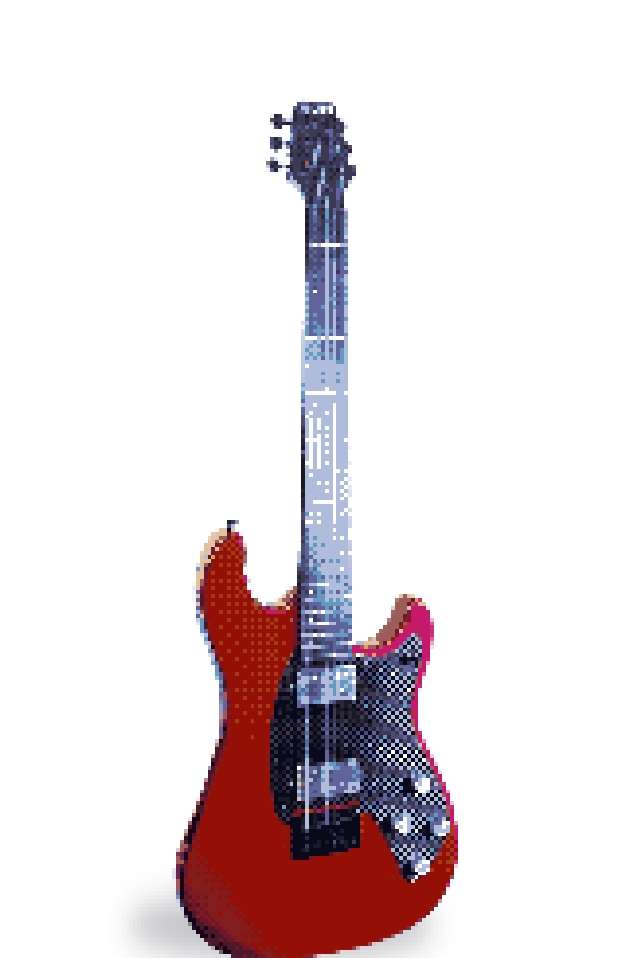
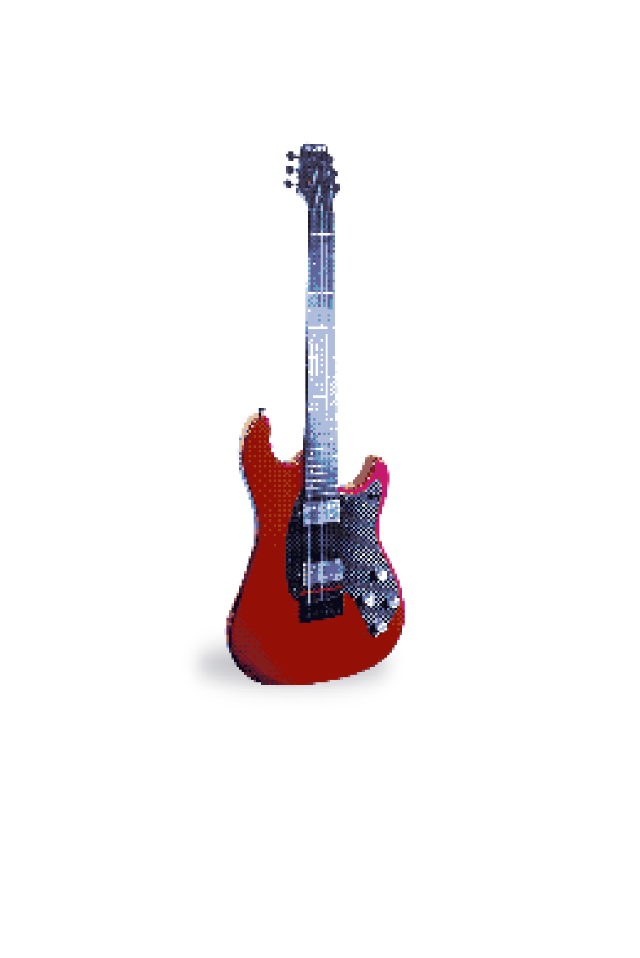
Before and after one commit to brewedbymi/brewedbymi.github.io, a plain HTML site: page index.html in a window 1280 px wide. Shown: the top 958 px of the page, without its empty margins (327-967 px from the left). After the commit the page ends 816 px from the top, so only its background shows below. Drawn offline with Linux system fonts and the light colour scheme.

Commit message:
Update index.html

```diff
--- a/index.html
+++ b/index.html
@@ -4,11 +4,23 @@
     <meta charset="UTF-8">
     <meta name="viewport" content="width=device-width, initial-scale=1.0">
     <title>website</title>
+    <style>
+        .center-image {
+            display: flex;
+            justify-content: center;
+            align-items: center;
+            height: 100vh;
+        }
+        .center-image img {
+            max-width: 50%; /* Adjust the size as needed */
+            height: auto;
+        }
+    </style>
 </head>
 <body>
     <!-- existing content above -->
-    <div style="text-align: center; margin: 20px 0;">
-        <img src="images/welcome.png" alt="Welcome Image" style="max-width: 100%; height: auto;">
+    <div class="center-image">
+        <img src="images/welcome.png" alt="Welcome Image">
     </div>
     <!-- existing content below -->
 </body>
```
